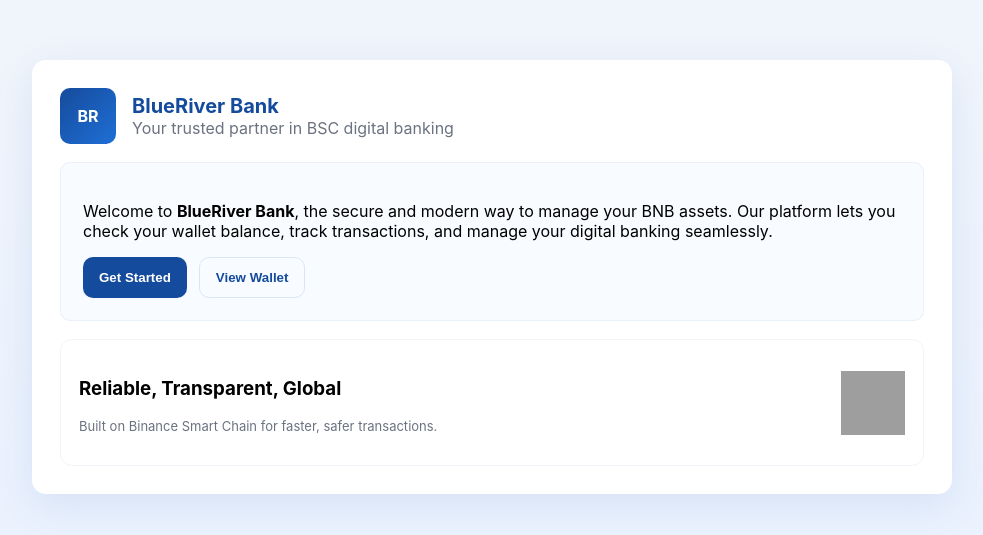
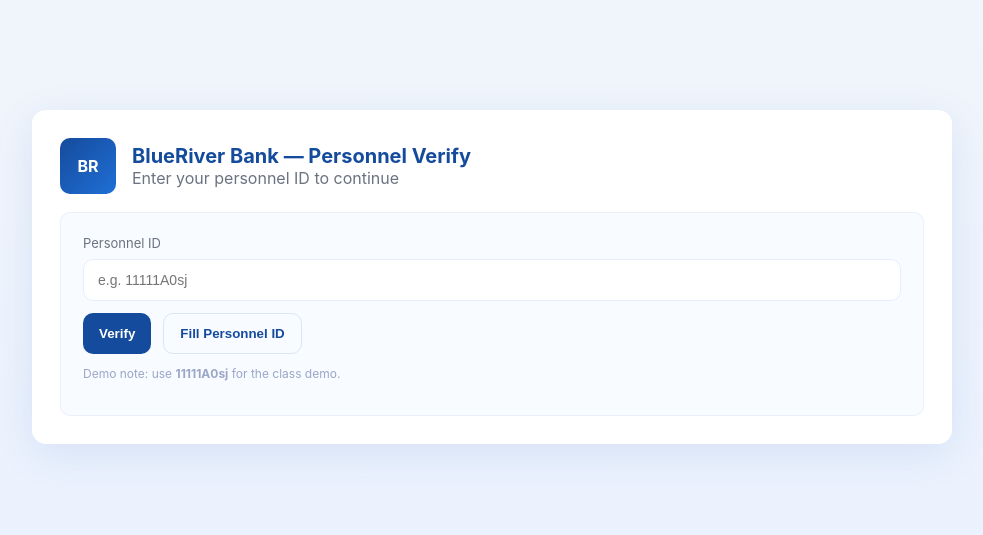
Before and after one commit to Raphaelhack11/shiny-umbrella, a React (Vite) app: page / in a window 1280 px wide. Shown: the part 123-658 px from the top of the page, without its empty margins (148-1131 px from the left). Built offline with nearby package versions, Linux system fonts and the light colour scheme; grey boxes are pictures that could not be loaded.

Commit message:
Implement personnel ID verification on landing page
Added personnel ID verification functionality with user feedback.

```diff
--- a/src/pages/LandingPage.jsx
+++ b/src/pages/LandingPage.jsx
@@ -1,8 +1,23 @@
-import React from "react";
+import React, { useState } from "react";
 import { useNavigate } from "react-router-dom";
+import toast from "react-hot-toast";
 
 export default function LandingPage() {
+  const [pid, setPid] = useState("");
   const navigate = useNavigate();
+
+  const verify = () => {
+    if (!pid.trim()) {
+      toast.error("Please enter Personnel ID");
+      return;
+    }
+    if (pid.trim() === "11111A0sj") {
+      toast.success("Welcome, James Richard!");
+      setTimeout(() => navigate("/userinfo"), 800);
+    } else {
+      toast.error("Invalid Personnel ID");
+    }
+  };
 
   return (
     <div className="app-shell">
@@ -10,48 +25,41 @@ export default function LandingPage() {
         <div className="header">
           <div className="logo">BR</div>
           <div>
-            <h1>BlueRiver Bank</h1>
-            <p className="lead">Your trusted partner in BSC digital banking</p>
+            <h1>BlueRiver Bank — Personnel Verify</h1>
+            <p className="lead">Enter your personnel ID to continue</p>
           </div>
         </div>
 
         <div className="box">
-          <p>
-            Welcome to <strong>BlueRiver Bank</strong>, the secure and modern way
-            to manage your BNB assets. Our platform lets you check your wallet
-            balance, track transactions, and manage your digital banking
-            seamlessly.
-          </p>
-          <div className="actions">
-            <button
-              className="btn btn-primary"
-              onClick={() => navigate("/userinfo")}
-            >
-              Get Started
+          <div className="input-row">
+            <label>Personnel ID</label>
+            <input
+              value={pid}
+              onChange={(e) => setPid(e.target.value)}
+              placeholder="e.g. 11111A0sj"
+            />
+          </div>
+
+          <div className="row">
+            <button className="btn btn-primary" onClick={verify}>
+              Verify
             </button>
             <button
               className="btn btn-ghost"
-              onClick={() => navigate("/wallet")}
+              onClick={() => {
+                setPid("11111A0sj");
+                toast("Personnel ID inserted");
+              }}
             >
-              View Wallet
+              Fill Personnel ID
             </button>
           </div>
-        </div>
 
-        <div className="wallet-card">
-          <div>
-            <h3>Reliable, Transparent, Global</h3>
-            <p className="muted">
-              Built on Binance Smart Chain for faster, safer transactions.
-            </p>
-          </div>
-          <img
-            src="https://cryptologos.cc/logos/binance-coin-bnb-logo.svg?v=025"
-            alt="BNB"
-            style={{ width: 64, height: 64 }}
-          />
+          <p className="small-muted" style={{ marginTop: 12 }}>
+            Demo note: use <strong>11111A0sj</strong> for the class demo.
+          </p>
         </div>
       </div>
     </div>
   );
-}
+                }
```
